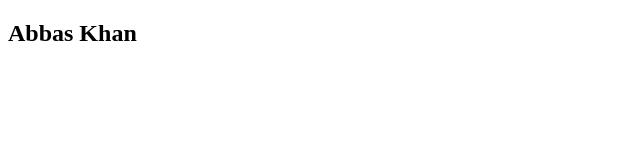
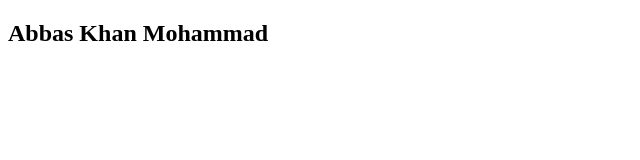
Before and after one commit to Sushma-23s/web-development, a plain HTML site: page index3.html in a window 1280 px wide. Shown: the whole page, without its empty margins (0-640 px from the left). Drawn offline with Linux system fonts and the light colour scheme.

Commit message:
Update index3.html

```diff
--- a/index3.html
+++ b/index3.html
@@ -6,6 +6,6 @@
     <title>Document</title>
 </head>
 <body>
-    <h2>Abbas Khan</h2>
+    <h2>Abbas Khan Mohammad</h2>
 </body>
 </html>
```
